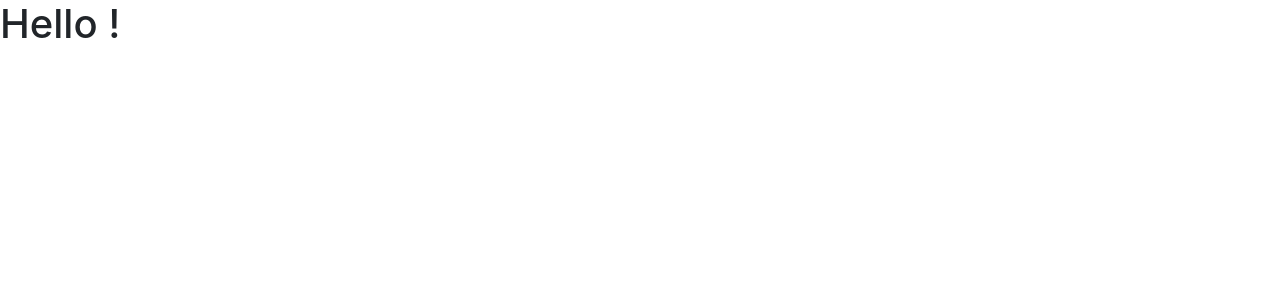
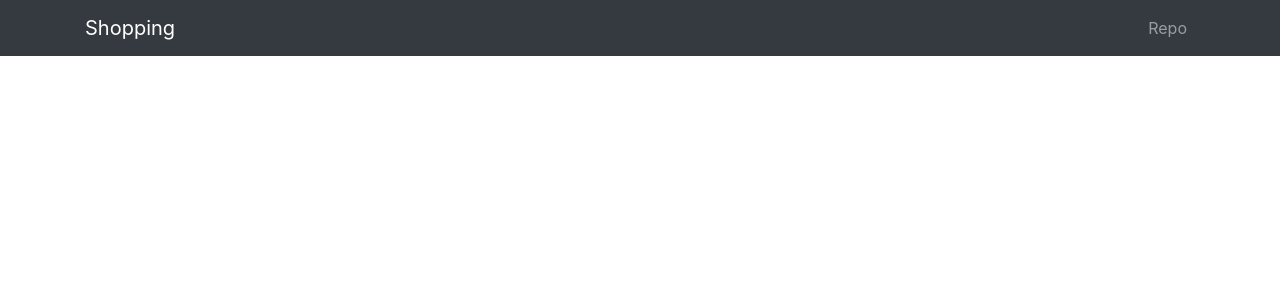
Before and after one commit to dvmhmdsd/shopping-list, a React (Create React App) app in the folder client/: page / in a window 1280 px wide. Shown: the top 300 px of the page. Built offline with nearby package versions, Linux system fonts and the light colour scheme.

Commit message:
add the navbar with reactstrap components

```diff
--- a/client/src/App.js
+++ b/client/src/App.js
@@ -1,12 +1,13 @@
 import React, { Component } from 'react';
 import 'bootstrap/dist/css/bootstrap.min.css';
+import { Navbars } from './components/Navbar';
 
 
 class App extends Component {
   render() {
     return (
       <div className="App">
-        <h1>Hello !</h1>
+        <Navbars />
       </div>
     );
   }
--- a/client/src/components/Navbar.js
+++ b/client/src/components/Navbar.js
@@ -3,10 +3,32 @@ import { Collapse, Navbar, NavbarToggler, NavbarBrand, Nav, NavItem, NavLink, Co
 
 
 export class Navbars extends Component {
-  render() {
+    state = {
+        isOpen: false
+    }
+
+    toggle = () => {
+        this.setState({
+            isOpen: !this.state.isOpen
+        });
+    }
+
+    render() {
     return (
       <div>
-
+        <Navbar color='dark' dark expand='sm' className='mb-5'>
+            <Container>
+                <NavbarBrand href='/'>Shopping</NavbarBrand>
+                <NavbarToggler onClick={this.toggle}/>
+                <Collapse isOpen={this.state.isOpen} navbar>
+                    <Nav className='ml-auto' navbar>
+                        <NavItem>
+                            <NavLink href='https://github.com/mohamedsaad4'>Repo</NavLink>
+                        </NavItem>
+                    </Nav>
+                </Collapse>
+            </Container>
+        </Navbar>
       </div>
     )
   }
```
